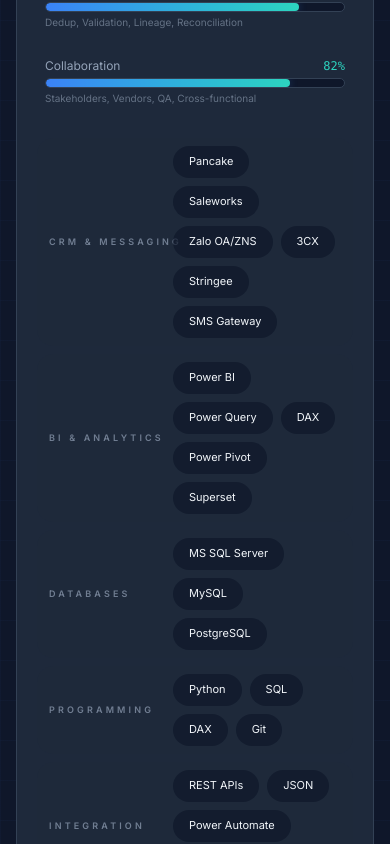
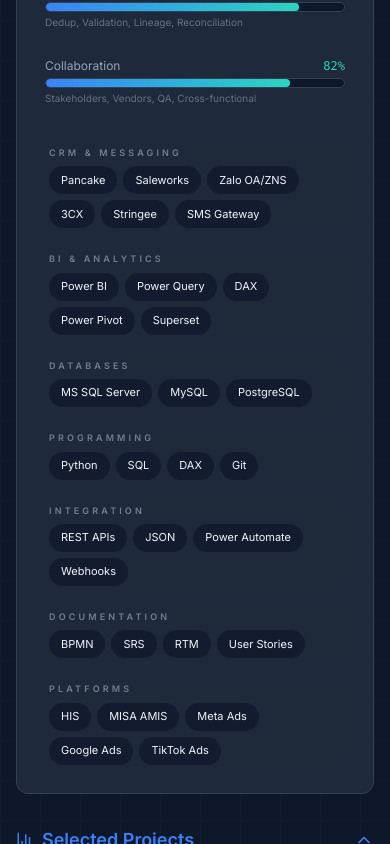
Before and after one commit to AnhDieu19/Resume, a React (Vite) app: page / in a window 390 px wide. Shown: the part 1620-2464 px from the top of the page. Built offline with nearby package versions, Linux system fonts and the light colour scheme.

Commit message:
fix: mobile skills layout, favicon JD gradient, cert modal fixes

```diff
--- a/src/components/SkillsChart.jsx
+++ b/src/components/SkillsChart.jsx
@@ -291,7 +291,7 @@ export default function SkillsChart() {
           </div>
         </div>
 
-        {/* Tool tags - one row per group */}
+        {/* Tool tags */}
         <div className="mt-6 space-y-2">
           {d.toolGroups.map((group, gi) => (
             <motion.div
@@ -300,12 +300,14 @@ export default function SkillsChart() {
               whileInView={{ opacity: 1, y: 0 }}
               viewport={{ once: true }}
               transition={{ delay: gi * 0.07 }}
-              className="flex items-center gap-3 rounded-2xl bg-[var(--color-card-bg)]/40 px-3 py-2"
+              className="rounded-2xl bg-[var(--color-card-bg)]/40 px-3 py-2"
             >
-              <span className="w-28 shrink-0 whitespace-nowrap text-[9px] font-semibold uppercase tracking-[0.35em] text-[var(--color-text-muted)]/70">
+              {/* Mobile: label trên pills dưới | Desktop: 1 hàng */}
+              <div className="flex flex-col gap-1.5 sm:flex-row sm:items-center sm:gap-3">
+                <span className="shrink-0 text-[9px] font-semibold uppercase tracking-[0.35em] text-[var(--color-text-muted)]/70 sm:w-28 sm:whitespace-nowrap">
                   {group.category}
                 </span>
-              <div className="flex flex-wrap gap-2">
+                <div className="flex flex-wrap gap-1.5">
                   {group.tools.map((tool, ti) => (
                     <motion.span
                       key={ti}
@@ -314,11 +316,12 @@ export default function SkillsChart() {
                       viewport={{ once: true }}
                       transition={{ delay: gi * 0.05 + ti * 0.03 }}
                       whileHover={{ scale: 1.06, y: -1 }}
-                    className="flex h-8 items-center justify-center rounded-full bg-[var(--color-dashboard-bg)]/70 px-4 text-[11px] text-[var(--color-text-primary)] transition duration-200 hover:bg-[var(--color-card-border)]/50 hover:text-[var(--color-accent)]"
+                      className="flex h-7 items-center justify-center rounded-full bg-[var(--color-dashboard-bg)]/70 px-3 text-[11px] text-[var(--color-text-primary)] transition duration-200 hover:bg-[var(--color-card-border)]/50 hover:text-[var(--color-accent)]"
                     >
                       {tool}
                     </motion.span>
                   ))}
+                </div>
               </div>
             </motion.div>
           ))}
```
Also changed, not shown: index.html (+1 -1 lines). Lines whose indentation alone changed are shown as unchanged.
